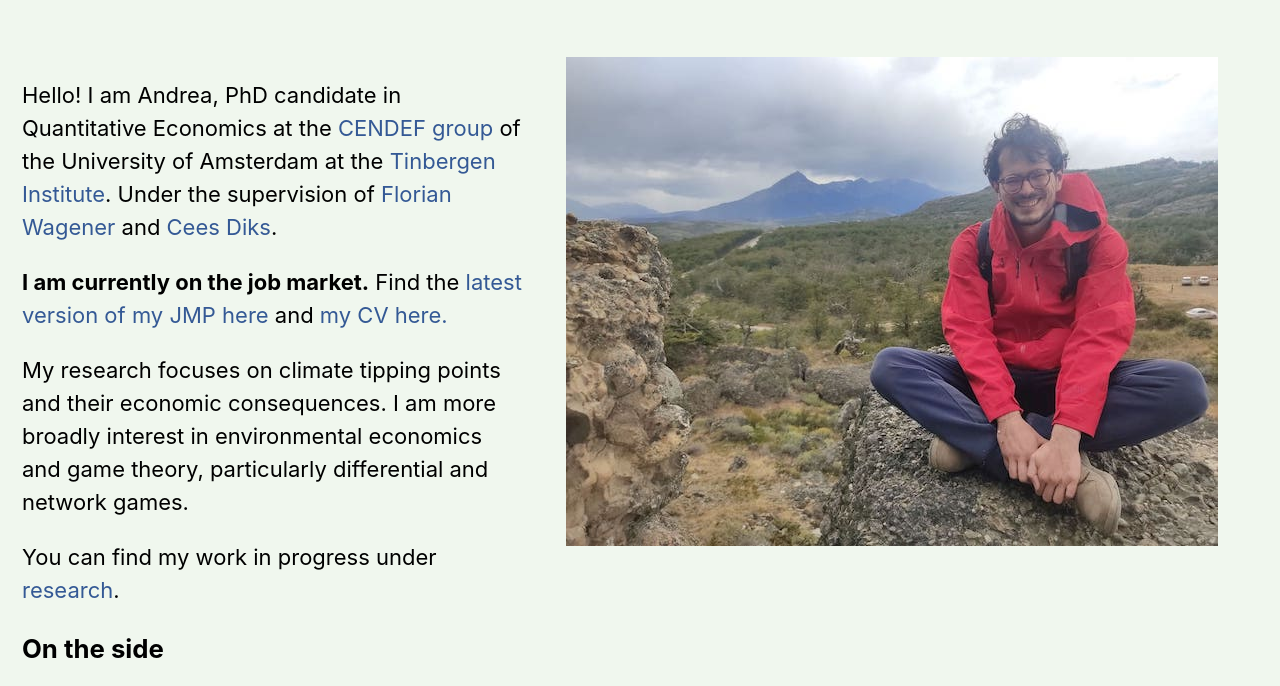
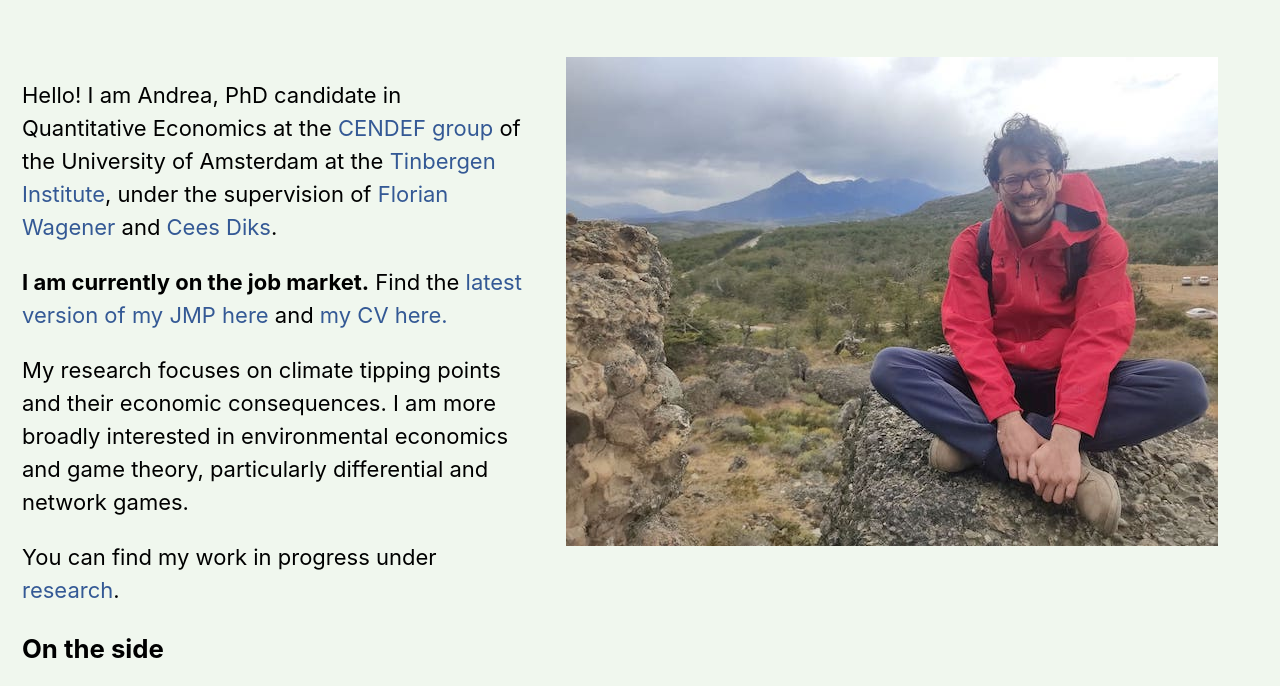
Before and after one commit to NoFishLikeIan/nofishlikeian.github.io, an Eleventy site: page pages/home.md in a window 1280 px wide. Shown: the part 79-765 px from the top of the page. Built offline with nearby package versions, Linux system fonts and the light colour scheme; Eleventy itself is replaced by a stand-in of ours; files that its build step writes are made by us from their sources.

Commit message:
🐛 typos

```diff
--- a/pages/home.md
+++ b/pages/home.md
@@ -8,11 +8,11 @@ eleventyNavigation:
   order: 1
 ---
 
-Hello! I am Andrea, PhD candidate in Quantitative Economics at the [CENDEF group](https://cendef.uva.nl/) of the University of Amsterdam at the [Tinbergen Institute](https://tinbergen.nl/). Under the supervision of [Florian Wagener](https://www.uva.nl/en/profile/w/a/f.o.o.wagener/f.o.o.wagener.html) and [Cees Diks](https://www.uva.nl/en/profile/d/i/c.g.h.diks/c.g.h.diks.html).
+Hello! I am Andrea, PhD candidate in Quantitative Economics at the [CENDEF group](https://cendef.uva.nl/) of the University of Amsterdam at the [Tinbergen Institute](https://tinbergen.nl/), under the supervision of [Florian Wagener](https://www.uva.nl/en/profile/w/a/f.o.o.wagener/f.o.o.wagener.html) and [Cees Diks](https://www.uva.nl/en/profile/d/i/c.g.h.diks/c.g.h.diks.html).
 
 **I am currently on the job market.** Find the [latest version of my JMP here](../static/docs/tipping-point.pdf) and [my CV here.](static/docs/titton-cv.pdf)
 
-My research focuses on climate tipping points and their economic consequences. I am more broadly interest in environmental economics and game theory, particularly differential and network games.
+My research focuses on climate tipping points and their economic consequences. I am more broadly interested in environmental economics and game theory, particularly differential and network games.
 
 You can find my work in progress under [research](/research).
 
```
